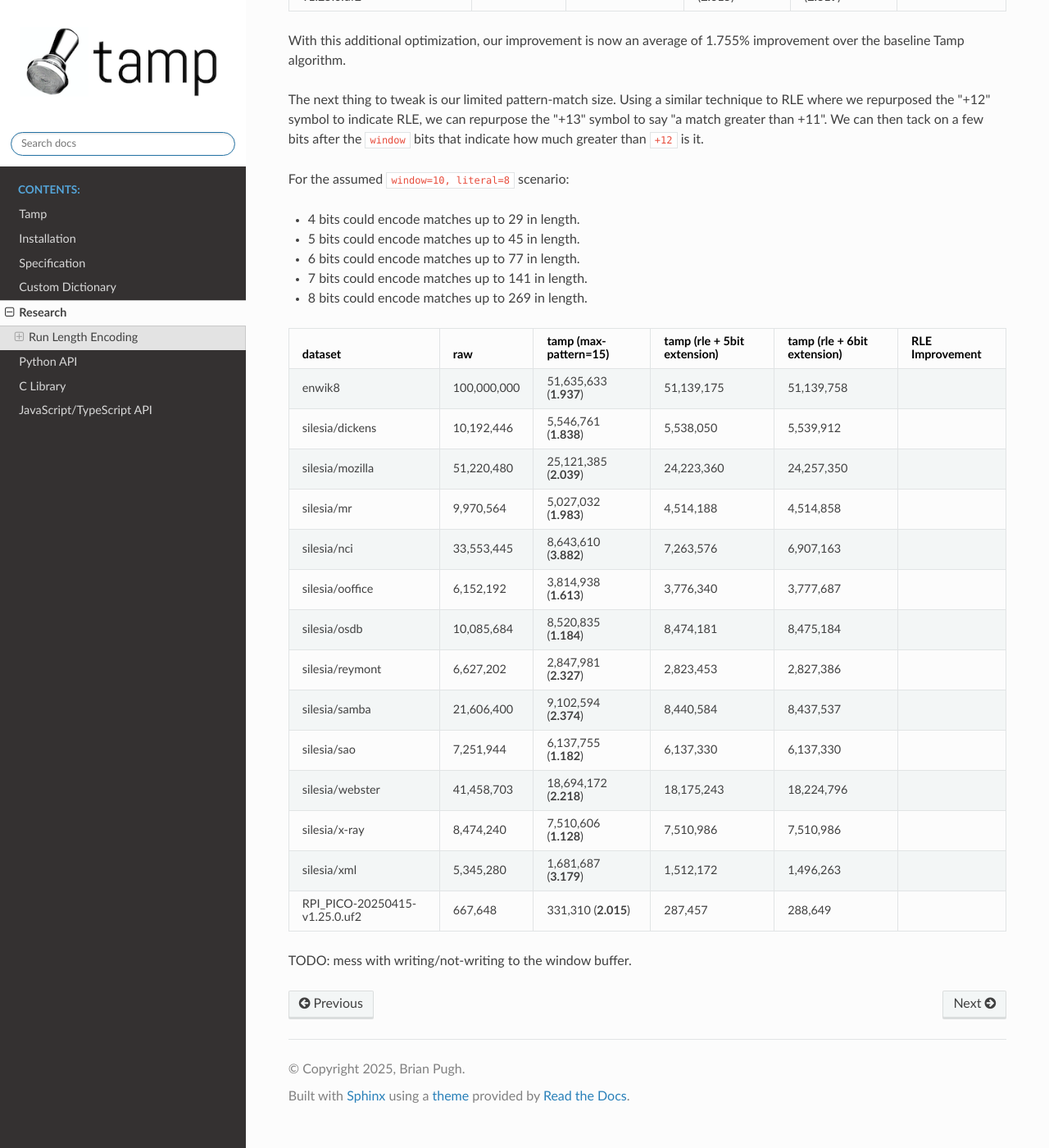
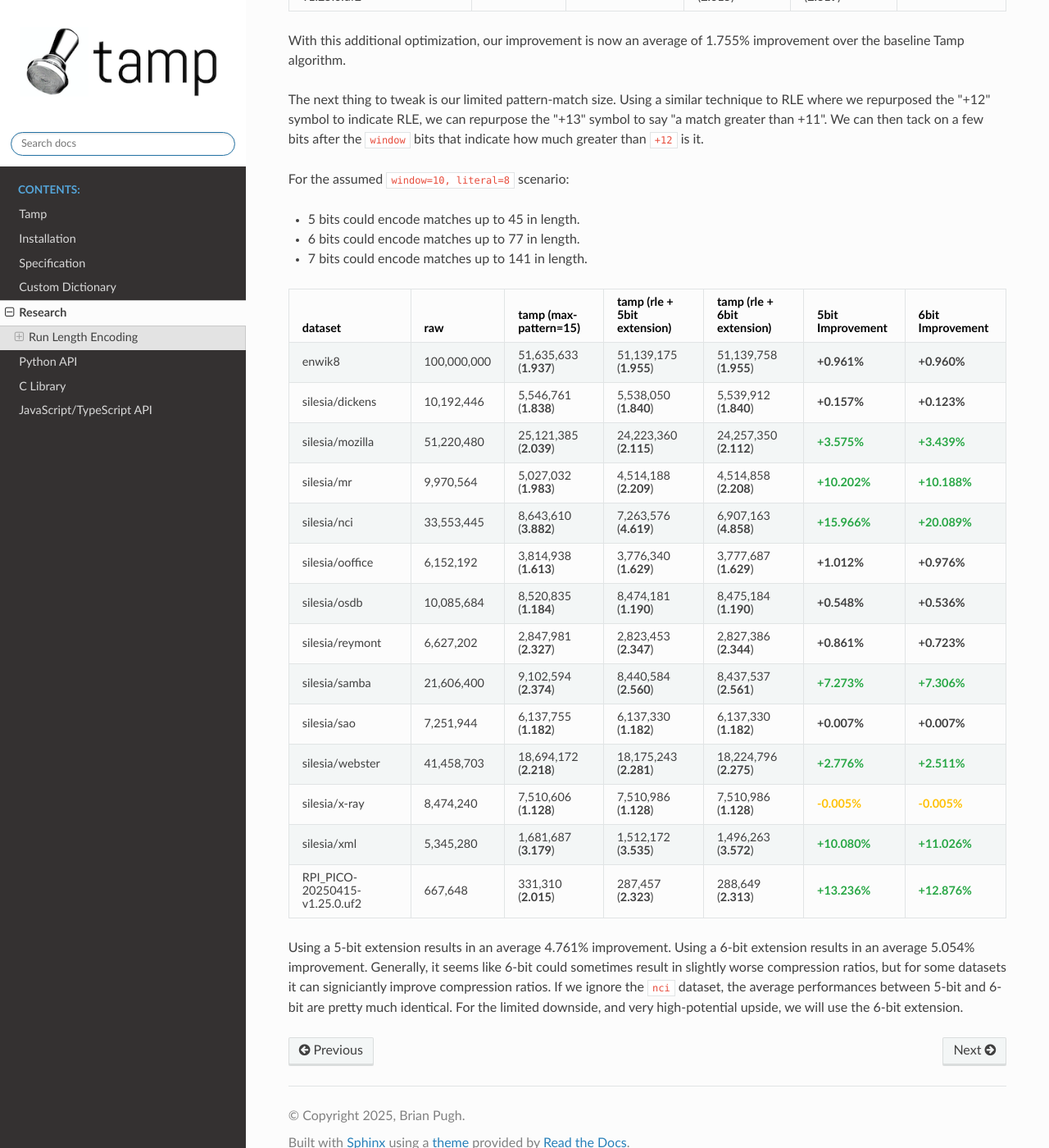
Before and after one commit to BrianPugh/tamp, a Sphinx documentation site: the page built from docs/source/research.rst, in a window 1280 px wide and 1400 px high, scrolled down 10628 px. Shown: the whole window at 82% size. Built offline with Sphinx 7.4.7 and the Read the Docs theme 3.1.0, drawn with Linux system fonts in a browser that asks for light colours.

Commit message:
update extended matching analysis.

```diff
--- a/docs/source/research.rst
+++ b/docs/source/research.rst
@@ -444,42 +444,44 @@ We can then tack on a few bits after the ``window`` bits that indicate how much
 
 For the assumed ``window=10, literal=8`` scenario:
 
-* 4 bits could encode matches up to 29 in length.
 * 5 bits could encode matches up to 45 in length.
 * 6 bits could encode matches up to 77 in length.
 * 7 bits could encode matches up to 141 in length.
-* 8 bits could encode matches up to 269 in length.
 
-+-------------------------------+-------------+--------------------------+-------------------------------+-------------------------------+---------------------+
-| dataset                       | raw         | tamp (max-pattern=15)    | tamp (rle + 5bit extension)   | tamp (rle + 6bit extension)   | RLE Improvement     |
-+===============================+=============+==========================+===============================+===============================+=====================+
-| enwik8                        | 100,000,000 | 51,635,633 (**1.937**)   | 51,139,175                    | 51,139,758                    |                     |
-+-------------------------------+-------------+--------------------------+-------------------------------+-------------------------------+---------------------+
-| silesia/dickens               | 10,192,446  | 5,546,761 (**1.838**)    | 5,538,050                     | 5,539,912                     |                     |
-+-------------------------------+-------------+--------------------------+-------------------------------+-------------------------------+---------------------+
-| silesia/mozilla               | 51,220,480  | 25,121,385 (**2.039**)   | 24,223,360                    | 24,257,350                    |                     |
-+-------------------------------+-------------+--------------------------+-------------------------------+-------------------------------+---------------------+
-| silesia/mr                    | 9,970,564   | 5,027,032 (**1.983**)    | 4,514,188                     | 4,514,858                     |                     |
-+-------------------------------+-------------+--------------------------+-------------------------------+-------------------------------+---------------------+
-| silesia/nci                   | 33,553,445  | 8,643,610 (**3.882**)    | 7,263,576                     | 6,907,163                     |                     |
-+-------------------------------+-------------+--------------------------+-------------------------------+-------------------------------+---------------------+
-| silesia/ooffice               | 6,152,192   | 3,814,938 (**1.613**)    | 3,776,340                     | 3,777,687                     |                     |
-+-------------------------------+-------------+--------------------------+-------------------------------+-------------------------------+---------------------+
-| silesia/osdb                  | 10,085,684  | 8,520,835 (**1.184**)    | 8,474,181                     | 8,475,184                     |                     |
-+-------------------------------+-------------+--------------------------+-------------------------------+-------------------------------+---------------------+
-| silesia/reymont               | 6,627,202   | 2,847,981 (**2.327**)    | 2,823,453                     | 2,827,386                     |                     |
-+-------------------------------+-------------+--------------------------+-------------------------------+-------------------------------+---------------------+
-| silesia/samba                 | 21,606,400  | 9,102,594 (**2.374**)    | 8,440,584                     | 8,437,537                     |                     |
-+-------------------------------+-------------+--------------------------+-------------------------------+-------------------------------+---------------------+
-| silesia/sao                   | 7,251,944   | 6,137,755 (**1.182**)    | 6,137,330                     | 6,137,330                     |                     |
-+-------------------------------+-------------+--------------------------+-------------------------------+-------------------------------+---------------------+
-| silesia/webster               | 41,458,703  | 18,694,172 (**2.218**)   | 18,175,243                    | 18,224,796                    |                     |
-+-------------------------------+-------------+--------------------------+-------------------------------+-------------------------------+---------------------+
-| silesia/x-ray                 | 8,474,240   | 7,510,606 (**1.128**)    | 7,510,986                     | 7,510,986                     |                     |
-+-------------------------------+-------------+--------------------------+-------------------------------+-------------------------------+---------------------+
-| silesia/xml                   | 5,345,280   | 1,681,687 (**3.179**)    | 1,512,172                     | 1,496,263                     |                     |
-+-------------------------------+-------------+--------------------------+-------------------------------+-------------------------------+---------------------+
-| RPI_PICO-20250415-v1.25.0.uf2 | 667,648     | 331,310 (**2.015**)      | 287,457                       | 288,649                       |                     |
-+-------------------------------+-------------+--------------------------+-------------------------------+-------------------------------+---------------------+
++-------------------------------+-------------+--------------------------+-------------------------------+-------------------------------+---------------------+---------------------+
+| dataset                       | raw         | tamp (max-pattern=15)    | tamp (rle + 5bit extension)   | tamp (rle + 6bit extension)   | 5bit Improvement    | 6bit Improvement    |
++===============================+=============+==========================+===============================+===============================+=====================+=====================+
+| enwik8                        | 100,000,000 | 51,635,633 (**1.937**)   | 51,139,175 (**1.955**)        | 51,139,758 (**1.955**)        | **+0.961%**         | **+0.960%**         |
++-------------------------------+-------------+--------------------------+-------------------------------+-------------------------------+---------------------+---------------------+
+| silesia/dickens               | 10,192,446  | 5,546,761 (**1.838**)    | 5,538,050 (**1.840**)         | 5,539,912 (**1.840**)         | **+0.157%**         | **+0.123%**         |
++-------------------------------+-------------+--------------------------+-------------------------------+-------------------------------+---------------------+---------------------+
+| silesia/mozilla               | 51,220,480  | 25,121,385 (**2.039**)   | 24,223,360 (**2.115**)        | 24,257,350 (**2.112**)        | :good:`+3.575%`     | :good:`+3.439%`     |
++-------------------------------+-------------+--------------------------+-------------------------------+-------------------------------+---------------------+---------------------+
+| silesia/mr                    | 9,970,564   | 5,027,032 (**1.983**)    | 4,514,188 (**2.209**)         | 4,514,858 (**2.208**)         | :good:`+10.202%`    | :good:`+10.188%`    |
++-------------------------------+-------------+--------------------------+-------------------------------+-------------------------------+---------------------+---------------------+
+| silesia/nci                   | 33,553,445  | 8,643,610 (**3.882**)    | 7,263,576 (**4.619**)         | 6,907,163 (**4.858**)         | :good:`+15.966%`    | :good:`+20.089%`    |
++-------------------------------+-------------+--------------------------+-------------------------------+-------------------------------+---------------------+---------------------+
+| silesia/ooffice               | 6,152,192   | 3,814,938 (**1.613**)    | 3,776,340 (**1.629**)         | 3,777,687 (**1.629**)         | **+1.012%**         | **+0.976%**         |
++-------------------------------+-------------+--------------------------+-------------------------------+-------------------------------+---------------------+---------------------+
+| silesia/osdb                  | 10,085,684  | 8,520,835 (**1.184**)    | 8,474,181 (**1.190**)         | 8,475,184 (**1.190**)         | **+0.548%**         | **+0.536%**         |
++-------------------------------+-------------+--------------------------+-------------------------------+-------------------------------+---------------------+---------------------+
+| silesia/reymont               | 6,627,202   | 2,847,981 (**2.327**)    | 2,823,453 (**2.347**)         | 2,827,386 (**2.344**)         | **+0.861%**         | **+0.723%**         |
++-------------------------------+-------------+--------------------------+-------------------------------+-------------------------------+---------------------+---------------------+
+| silesia/samba                 | 21,606,400  | 9,102,594 (**2.374**)    | 8,440,584 (**2.560**)         | 8,437,537 (**2.561**)         | :good:`+7.273%`     | :good:`+7.306%`     |
++-------------------------------+-------------+--------------------------+-------------------------------+-------------------------------+---------------------+---------------------+
+| silesia/sao                   | 7,251,944   | 6,137,755 (**1.182**)    | 6,137,330 (**1.182**)         | 6,137,330 (**1.182**)         | **+0.007%**         | **+0.007%**         |
++-------------------------------+-------------+--------------------------+-------------------------------+-------------------------------+---------------------+---------------------+
+| silesia/webster               | 41,458,703  | 18,694,172 (**2.218**)   | 18,175,243 (**2.281**)        | 18,224,796 (**2.275**)        | :good:`+2.776%`     | :good:`+2.511%`     |
++-------------------------------+-------------+--------------------------+-------------------------------+-------------------------------+---------------------+---------------------+
+| silesia/x-ray                 | 8,474,240   | 7,510,606 (**1.128**)    | 7,510,986 (**1.128**)         | 7,510,986 (**1.128**)         | :neutral:`-0.005%`  | :neutral:`-0.005%`  |
++-------------------------------+-------------+--------------------------+-------------------------------+-------------------------------+---------------------+---------------------+
+| silesia/xml                   | 5,345,280   | 1,681,687 (**3.179**)    | 1,512,172 (**3.535**)         | 1,496,263 (**3.572**)         | :good:`+10.080%`    | :good:`+11.026%`    |
++-------------------------------+-------------+--------------------------+-------------------------------+-------------------------------+---------------------+---------------------+
+| RPI_PICO-20250415-v1.25.0.uf2 | 667,648     | 331,310 (**2.015**)      | 287,457 (**2.323**)           | 288,649 (**2.313**)           | :good:`+13.236%`    | :good:`+12.876%`    |
++-------------------------------+-------------+--------------------------+-------------------------------+-------------------------------+---------------------+---------------------+
 
-TODO: mess with writing/not-writing to the window buffer.
+Using a 5-bit extension results in an average 4.761% improvement.
+Using a 6-bit extension results in an average 5.054% improvement.
+Generally, it seems like 6-bit could sometimes result in slightly worse compression ratios, but for some datasets it can signiciantly improve compression ratios.
+If we ignore the ``nci`` dataset, the average performances between 5-bit and 6-bit are pretty much identical.
+For the limited downside, and very high-potential upside, we will use the 6-bit extension.
```
